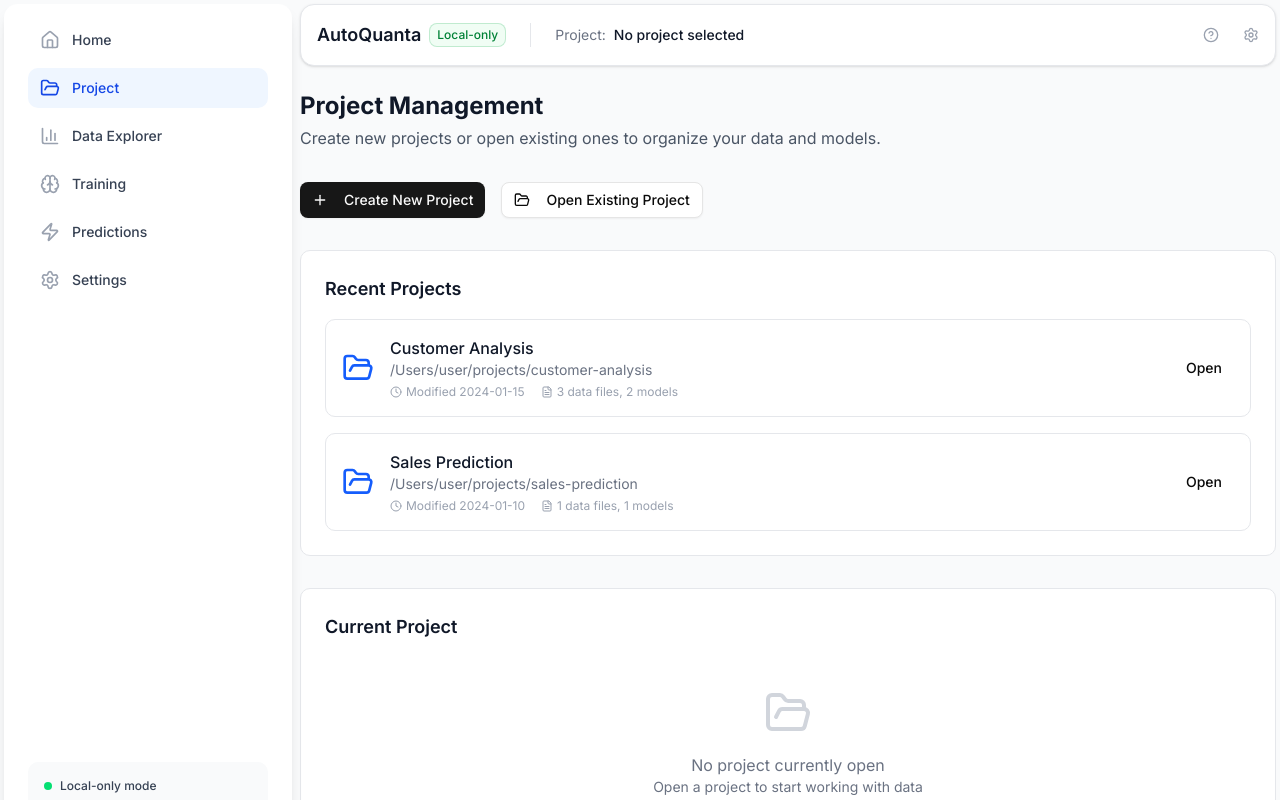
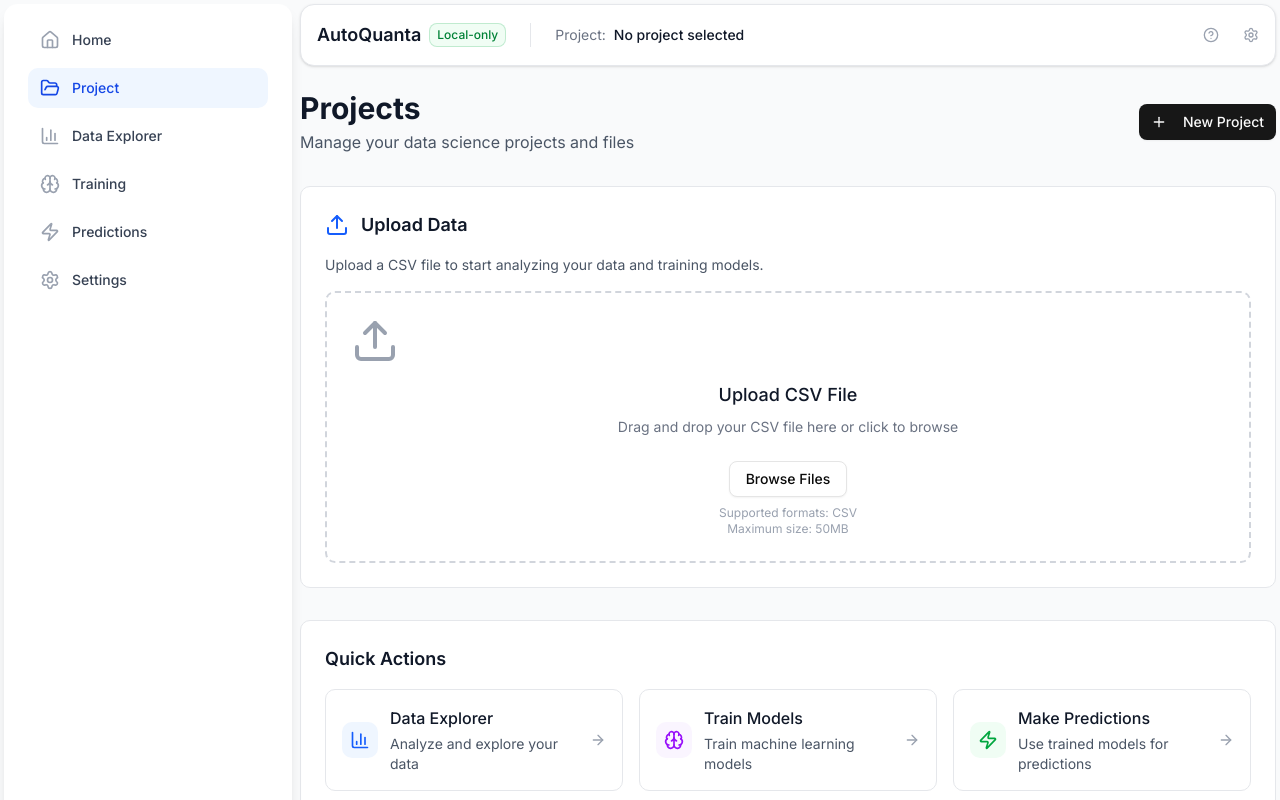
Before and after one commit to Sribhuvan-25/AutoQuanta, a Next.js app in the folder frontend/: page /project in a window 1280 px wide. Shown: the top 800 px of the page. Built offline with nearby package versions, Linux system fonts and the light colour scheme.

Commit message:
UI flow changes

```diff
--- a/frontend/src/app/eda/page.tsx
+++ b/frontend/src/app/eda/page.tsx
@@ -1,6 +1,6 @@
 'use client';
 
-import React, { useState, useCallback } from 'react';
+import React, { useState, useCallback, useEffect } from 'react';
 import { FileUpload } from '@/components/common/FileUpload';
 import { DataTable } from '@/components/data/DataTable';
 import { ColumnCard } from '@/components/data/ColumnCard';
@@ -45,7 +45,7 @@ export default function EDAPage() {
     hasError
   } = useFileProcessingState();
 
-
+  // Define handleFileSelect first
   const handleFileSelect = useCallback(async (filePath: string, fileInfo?: { name: string; size: number; type: string }) => {
     try {
       startLoading('Processing your CSV file...');
@@ -143,6 +143,30 @@ export default function EDAPage() {
       failLoading(errorMessage);
     }
   }, [startLoading, updateProgress, nextStage, completeLoading, failLoading]);
+
+  // Check for uploaded file on page load
+  useEffect(() => {
+    const uploadedFileData = sessionStorage.getItem('uploadedFile');
+    if (uploadedFileData && !processedData && !isLoading) {
+      try {
+        const fileInfo = JSON.parse(uploadedFileData);
+        console.log('Auto-processing uploaded file:', fileInfo);
+
+        // Auto-start processing the uploaded file
+        handleFileSelect(fileInfo.path, {
+          name: fileInfo.name,
+          size: fileInfo.size,
+          type: fileInfo.type
+        });
+
+        // Clear from session storage after processing
+        sessionStorage.removeItem('uploadedFile');
+      } catch (error) {
+        console.error('Error processing uploaded file data:', error);
+        sessionStorage.removeItem('uploadedFile');
+      }
+    }
+  }, [processedData, isLoading, handleFileSelect]);
 
   const handleFileUploadError = useCallback((error: string) => {
     setValidationErrors([error]);
--- a/frontend/src/app/page.tsx
+++ b/frontend/src/app/page.tsx
@@ -2,27 +2,27 @@
 
 import React from 'react';
 import Link from 'next/link';
-import { ArrowRight, Brain, Zap, Shield, Upload } from 'lucide-react';
+import { ArrowRight, Brain, Zap, Shield, BarChart3, FolderOpen } from 'lucide-react';
 import { Button } from '@/components/ui/button';
-import { FileUpload } from '@/components/common/FileUpload';
 import { AppLayout } from '@/components/layout/AppLayout';
 
 export default function Home() {
-  const handleFileSelect = (filePath: string) => {
-    console.log('File selected:', filePath);
-    // In a real app, this would navigate to the EDA page with the file
-  };
-
   const features = [
     {
-      icon: Upload,
-      title: 'Upload & Explore',
-      description: 'Drag and drop your CSV files for instant data exploration and profiling.',
+      icon: FolderOpen,
+      title: 'Project Management',
+      description: 'Organize your data science projects with easy file management and version control.',
+      href: '/project'
+    },
+    {
+      icon: BarChart3,
+      title: 'Data Exploration',
+      description: 'Interactive data analysis with automatic profiling, visualizations, and insights.',
       href: '/eda'
     },
     {
       icon: Brain,
-      title: 'Train Models',
+      title: 'Model Training',
       description: 'Automatically train and compare multiple ML models with cross-validation.',
       href: '/train'
     },
@@ -50,8 +50,8 @@ export default function Home() {
               AutoQuanta
             </h1>
             <p className="text-xl text-gray-600 max-w-3xl mx-auto">
-              Your local-first desktop application for analysis and machine learning.
-              Explore data, train models, and make predictions - all on your machine.
+              Your local-first desktop application for tabular machine learning.
+              Upload CSV files, explore data, train models, and make predictions - all on your machine.
             </p>
           </div>
 
@@ -61,25 +61,20 @@ export default function Home() {
             </span>
             <span className="text-sm text-gray-500">No data leaves your computer</span>
           </div>
-        </div>
 
-        {/* Quick Start */}
-        <div className="max-w-2xl mx-auto">
-          <div className="bg-white rounded-lg border border-gray-200 p-6">
-            <h2 className="text-lg font-semibold text-gray-900 mb-4">Quick Start</h2>
-            <p className="text-sm text-gray-600 mb-4">
-              Upload a CSV file to begin exploring your data and training models.
-            </p>
-            <FileUpload
-              onFileSelect={handleFileSelect}
-              title="Upload your first CSV"
-              description="Start by uploading a CSV file to explore and analyze"
-            />
+          {/* Get Started Button */}
+          <div className="pt-4">
+            <Link href="/project">
+              <Button size="lg" className="text-lg px-8 py-3">
+                Get Started
+                <ArrowRight className="ml-2 h-5 w-5" />
+              </Button>
+            </Link>
           </div>
         </div>
 
         {/* Features Grid */}
-        <div className="grid grid-cols-1 md:grid-cols-2 gap-6">
+        <div className="grid grid-cols-1 md:grid-cols-2 lg:grid-cols-3 gap-6">
           {features.map((feature) => (
             <Link
               key={feature.title}
@@ -104,21 +99,31 @@ export default function Home() {
           ))}
         </div>
 
-        {/* Project Management */}
-        <div className="bg-white rounded-lg border border-gray-200 p-6">
-          <div className="flex items-center justify-between">
-            <div>
-              <h2 className="text-lg font-semibold text-gray-900">Project Management</h2>
-              <p className="text-sm text-gray-600 mt-1">
-                Create or open a project to organize your data, models, and results.
-              </p>
+        {/* How It Works */}
+        <div className="bg-white rounded-lg border border-gray-200 p-8">
+          <h2 className="text-2xl font-bold text-gray-900 mb-6 text-center">How It Works</h2>
+          <div className="grid grid-cols-1 md:grid-cols-3 gap-8">
+            <div className="text-center">
+              <div className="bg-blue-100 rounded-full w-12 h-12 flex items-center justify-center mx-auto mb-4">
+                <span className="text-blue-600 font-bold text-lg">1</span>
+              </div>
+              <h3 className="font-semibold text-gray-900 mb-2">Create a Project</h3>
+              <p className="text-sm text-gray-600">Start by creating a new project and uploading your CSV data files.</p>
             </div>
-            <Link href="/project">
-              <Button>
-                Manage Projects
-                <ArrowRight className="ml-2 h-4 w-4" />
-              </Button>
-            </Link>
+            <div className="text-center">
+              <div className="bg-blue-100 rounded-full w-12 h-12 flex items-center justify-center mx-auto mb-4">
+                <span className="text-blue-600 font-bold text-lg">2</span>
+              </div>
+              <h3 className="font-semibold text-gray-900 mb-2">Explore & Analyze</h3>
+              <p className="text-sm text-gray-600">Use our interactive tools to explore your data and understand patterns.</p>
+            </div>
+            <div className="text-center">
+              <div className="bg-blue-100 rounded-full w-12 h-12 flex items-center justify-center mx-auto mb-4">
+                <span className="text-blue-600 font-bold text-lg">3</span>
+              </div>
+              <h3 className="font-semibold text-gray-900 mb-2">Train & Predict</h3>
+              <p className="text-sm text-gray-600">Train machine learning models and make predictions on new data.</p>
+            </div>
           </div>
         </div>
 
@@ -127,6 +132,9 @@ export default function Home() {
           <p>
             AutoQuanta v0 - Local-first machine learning for tabular data
           </p>
+          <p className="mt-1">
+            Built with Next.js, Tauri, and Python
+          </p>
         </div>
       </div>
     </AppLayout>
--- a/frontend/src/app/project/page.tsx
+++ b/frontend/src/app/project/page.tsx
@@ -1,43 +1,87 @@
 'use client';
 
-import React, { useState } from 'react';
+import React, { useState, useCallback } from 'react';
+import Link from 'next/link';
+import { useRouter } from 'next/navigation';
+import { ArrowRight, Plus, FolderOpen, Upload, BarChart3, Brain, Zap } from 'lucide-react';
 import { Button } from '@/components/ui/button';
-import { FolderOpen, Plus, Clock, FileText } from 'lucide-react';
-import { tauriAPI } from '@/lib/tauri';
+import { FileUpload } from '@/components/common/FileUpload';
 import { AppLayout } from '@/components/layout/AppLayout';
 
+interface Project {
+  id: string;
+  name: string;
+  description: string;
+  createdAt: string;
+  lastModified: string;
+  fileCount: number;
+  status: 'active' | 'archived';
+}
+
 export default function ProjectPage() {
-  const [isCreating, setIsCreating] = useState(false);
+  const router = useRouter();
+  const [error, setError] = useState<string | null>(null);
+  const [projects, setProjects] = useState<Project[]>([
+    {
+      id: '1',
+      name: 'Sample Project',
+      description: 'A sample project to get you started',
+      createdAt: '2024-01-15',
+      lastModified: '2024-01-15',
+      fileCount: 2,
+      status: 'active'
+    }
+  ]);
 
-  const handleOpenProject = async () => {
-    const projectPath = await tauriAPI.openProject();
-    if (projectPath) {
-      console.log('Project opened:', projectPath);
-      // In a real app, this would set the current project
+  const handleFileSelect = useCallback((filePath: string, fileInfo?: { name: string; size: number; type: string }) => {
+    console.log('File selected:', filePath, fileInfo);
+
+    // Store file info in sessionStorage for the EDA page to pick up
+    if (fileInfo) {
+      sessionStorage.setItem('uploadedFile', JSON.stringify({
+        path: filePath,
+        name: fileInfo.name,
+        size: fileInfo.size,
+        type: fileInfo.type,
+        uploadedAt: new Date().toISOString()
+      }));
     }
-  };
 
-  const handleCreateProject = async () => {
-    setIsCreating(true);
-    // In a real app, this would open a folder picker and create project structure
-    setTimeout(() => setIsCreating(false), 1000);
-  };
+    // Navigate to EDA page
+    router.push('/eda');
+  }, [router]);
 
-  // Mock recent projects
-  const recentProjects = [
+  const handleFileError = useCallback((errorMessage: string) => {
+    setError(errorMessage);
+    console.error('File upload error:', errorMessage);
+  }, []);
+
+  const handleValidationFailed = useCallback((errors: string[]) => {
+    setError(errors[0] || 'File validation failed');
+    console.error('File validation failed:', errors);
+  }, []);
+
+  const quickActions = [
     {
-      name: 'Customer Analysis',
-      path: '/Users/user/projects/customer-analysis',
-      lastModified: '2024-01-15',
-      dataFiles: 3,
-      models: 2
+      icon: BarChart3,
+      title: 'Data Explorer',
+      description: 'Analyze and explore your data',
+      href: '/eda',
+      color: 'text-blue-600 bg-blue-50'
     },
     {
-      name: 'Sales Prediction',
-      path: '/Users/user/projects/sales-prediction',
-      lastModified: '2024-01-10',
-      dataFiles: 1,
-      models: 1
+      icon: Brain,
+      title: 'Train Models',
+      description: 'Train machine learning models',
+      href: '/train',
+      color: 'text-purple-600 bg-purple-50'
+    },
+    {
+      icon: Zap,
+      title: 'Make Predictions',
+      description: 'Use trained models for predictions',
+      href: '/predict',
+      color: 'text-green-600 bg-green-50'
     }
   ];
 
@@ -45,76 +89,124 @@ export default function ProjectPage() {
     <AppLayout>
       <div className="space-y-8">
         {/* Header */}
+        <div className="flex items-center justify-between">
           <div>
-          <h1 className="text-2xl font-bold text-gray-900">Project Management</h1>
-          <p className="text-gray-600 mt-1">
-            Create new projects or open existing ones to organize your data and models.
+            <h1 className="text-3xl font-bold text-gray-900">Projects</h1>
+            <p className="text-gray-600 mt-1">Manage your data science projects and files</p>
+          </div>
+          <Button>
+            <Plus className="h-4 w-4 mr-2" />
+            New Project
+          </Button>
+        </div>
+
+        {/* File Upload Section */}
+        <div className="bg-white rounded-lg border border-gray-200 p-6">
+          <div className="flex items-center gap-x-3 mb-4">
+            <Upload className="h-6 w-6 text-blue-600" />
+            <h2 className="text-lg font-semibold text-gray-900">Upload Data</h2>
+          </div>
+          <p className="text-sm text-gray-600 mb-4">
+            Upload a CSV file to start analyzing your data and training models.
+          </p>
+
+          {/* Error Display */}
+          {error && (
+            <div className="mb-4 p-3 bg-red-50 border border-red-200 rounded-md">
+              <p className="text-sm text-red-600">{error}</p>
+              <button
+                onClick={() => setError(null)}
+                className="text-xs text-red-500 hover:text-red-700 mt-1"
+              >
+                Dismiss
+              </button>
+            </div>
+          )}
+
+          <FileUpload
+            onFileSelect={handleFileSelect}
+            onError={handleFileError}
+            onValidationFailed={handleValidationFailed}
+            title="Upload CSV File"
+            description="Drag and drop your CSV file here or click to browse"
+            acceptedExtensions={['csv']}
+            maxSizeBytes={50 * 1024 * 1024} // 50MB
+          />
+        </div>
+
+        {/* Quick Actions */}
+        <div className="bg-white rounded-lg border border-gray-200 p-6">
+          <h2 className="text-lg font-semibold text-gray-900 mb-4">Quick Actions</h2>
+          <div className="grid grid-cols-1 md:grid-cols-3 gap-4">
+            {quickActions.map((action) => (
+              <Link
+                key={action.title}
+                href={action.href}
+                className="group p-4 rounded-lg border border-gray-200 hover:border-gray-300 hover:shadow-md transition-all"
+              >
+                <div className="flex items-center gap-x-3">
+                  <div className={`p-2 rounded-lg ${action.color}`}>
+                    <action.icon className="h-5 w-5" />
+                  </div>
+                  <div className="flex-1">
+                    <h3 className="font-medium text-gray-900 group-hover:text-blue-600 transition-colors">
+                      {action.title}
+                    </h3>
+                    <p className="text-sm text-gray-600 mt-1">
+                      {action.description}
                     </p>
                   </div>
-
-        {/* Action Buttons */}
-        <div className="flex gap-4">
-          <Button onClick={handleCreateProject} disabled={isCreating}>
-            <Plus className="h-4 w-4 mr-2" />
-            {isCreating ? 'Creating...' : 'Create New Project'}
-          </Button>
-          <Button variant="outline" onClick={handleOpenProject}>
-            <FolderOpen className="h-4 w-4 mr-2" />
-            Open Existing Project
-          </Button>
+                  <ArrowRight className="h-4 w-4 text-gray-400 group-hover:text-blue-600 transition-colors" />
+                </div>
+              </Link>
+            ))}
+          </div>
         </div>
 
         {/* Recent Projects */}
         <div className="bg-white rounded-lg border border-gray-200 p-6">
-          <h2 className="text-lg font-semibold text-gray-900 mb-4">Recent Projects</h2>
-          {recentProjects.length > 0 ? (
-            <div className="space-y-4">
-              {recentProjects.map((project, index) => (
+          <div className="flex items-center justify-between mb-4">
+            <h2 className="text-lg font-semibold text-gray-900">Recent Projects</h2>
+            <Link href="/project" className="text-sm text-blue-600 hover:text-blue-700">
+              View all
+            </Link>
+          </div>
+
+          <div className="space-y-3">
+            {projects.map((project) => (
               <div
-                  key={index}
-                  className="flex items-center justify-between p-4 border border-gray-200 rounded-lg hover:bg-gray-50 cursor-pointer"
+                key={project.id}
+                className="flex items-center justify-between p-4 rounded-lg border border-gray-200 hover:border-gray-300 transition-colors"
               >
-                  <div className="flex items-center gap-x-4">
-                    <div className="flex-shrink-0">
-                      <FolderOpen className="h-8 w-8 text-blue-600" />
-                    </div>
+                <div className="flex items-center gap-x-3">
+                  <FolderOpen className="h-5 w-5 text-gray-400" />
                   <div>
                     <h3 className="font-medium text-gray-900">{project.name}</h3>
-                      <p className="text-sm text-gray-500">{project.path}</p>
-                      <div className="flex items-center gap-x-4 mt-1 text-xs text-gray-400">
-                        <div className="flex items-center gap-x-1">
-                          <Clock className="h-3 w-3" />
-                          <span>Modified {project.lastModified}</span>
-                        </div>
-                        <div className="flex items-center gap-x-1">
-                          <FileText className="h-3 w-3" />
-                          <span>{project.dataFiles} data files, {project.models} models</span>
+                    <p className="text-sm text-gray-600">{project.description}</p>
                   </div>
                 </div>
-                    </div>
+                <div className="flex items-center gap-x-4">
+                  <div className="text-right">
+                    <p className="text-sm text-gray-600">{project.fileCount} files</p>
+                    <p className="text-xs text-gray-500">Modified {project.lastModified}</p>
                   </div>
                   <Button variant="ghost" size="sm">
                     Open
                   </Button>
                 </div>
+              </div>
             ))}
           </div>
-          ) : (
-            <div className="text-center py-8 text-gray-500">
-              <FolderOpen className="h-12 w-12 mx-auto text-gray-300 mb-4" />
-              <p>No recent projects</p>
-              <p className="text-sm">Create or open a project to get started</p>
-            </div>
-          )}
         </div>
 
-        {/* Project Info */}
-        <div className="bg-white rounded-lg border border-gray-200 p-6">
-          <h2 className="text-lg font-semibold text-gray-900 mb-4">Current Project</h2>
-          <div className="text-center py-8 text-gray-500">
-            <FolderOpen className="h-12 w-12 mx-auto text-gray-300 mb-4" />
-            <p>No project currently open</p>
-            <p className="text-sm">Open a project to start working with data</p>
+        {/* Getting Started Guide */}
+        <div className="bg-blue-50 rounded-lg border border-blue-200 p-6">
+          <h2 className="text-lg font-semibold text-blue-900 mb-3">Getting Started</h2>
+          <div className="space-y-3 text-sm text-blue-800">
+            <p>1. <strong>Upload your data:</strong> Start by uploading a CSV file using the upload area above.</p>
+            <p>2. <strong>Explore your data:</strong> Use the Data Explorer to understand your data structure and patterns.</p>
+            <p>3. <strong>Train models:</strong> Automatically train and compare multiple machine learning models.</p>
+            <p>4. <strong>Make predictions:</strong> Use your trained models to make predictions on new data.</p>
           </div>
         </div>
       </div>
```
Lines whose indentation alone changed are shown as unchanged.
